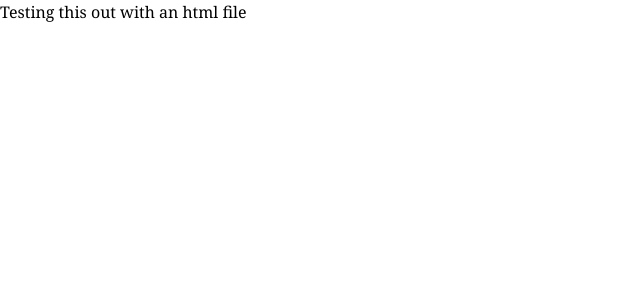
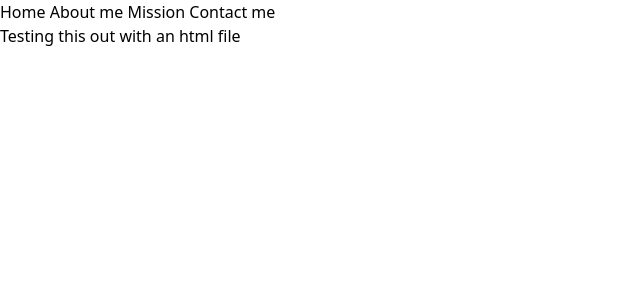
Before and after one commit to wxedu/flask_test, a Python web app: template templates/index.html in a window 1280 px wide. Shown: the top 300 px of the page, without its empty margins (0-640 px from the left). Run offline with Jinja, Linux system fonts and the light colour scheme; the template is opened without the code that fills it, so the values that code supplies are empty; some libraries are stand-ins or nearby versions.

Commit message:
Add navbar

```diff
--- a/templates/base.html
+++ b/templates/base.html
@@ -7,6 +7,12 @@
     <script src="https://cdn.tailwindcss.com"></script>
   </head>
   <body>
+    <nav>
+      <a href="/">Home</a>
+      <a href="#">About me</a>
+      <a href="#">Mission</a>
+      <a href="#">Contact me</a>
+    </nav>
     {% block content %}{% endblock %}
   </body>
 </html>
```
